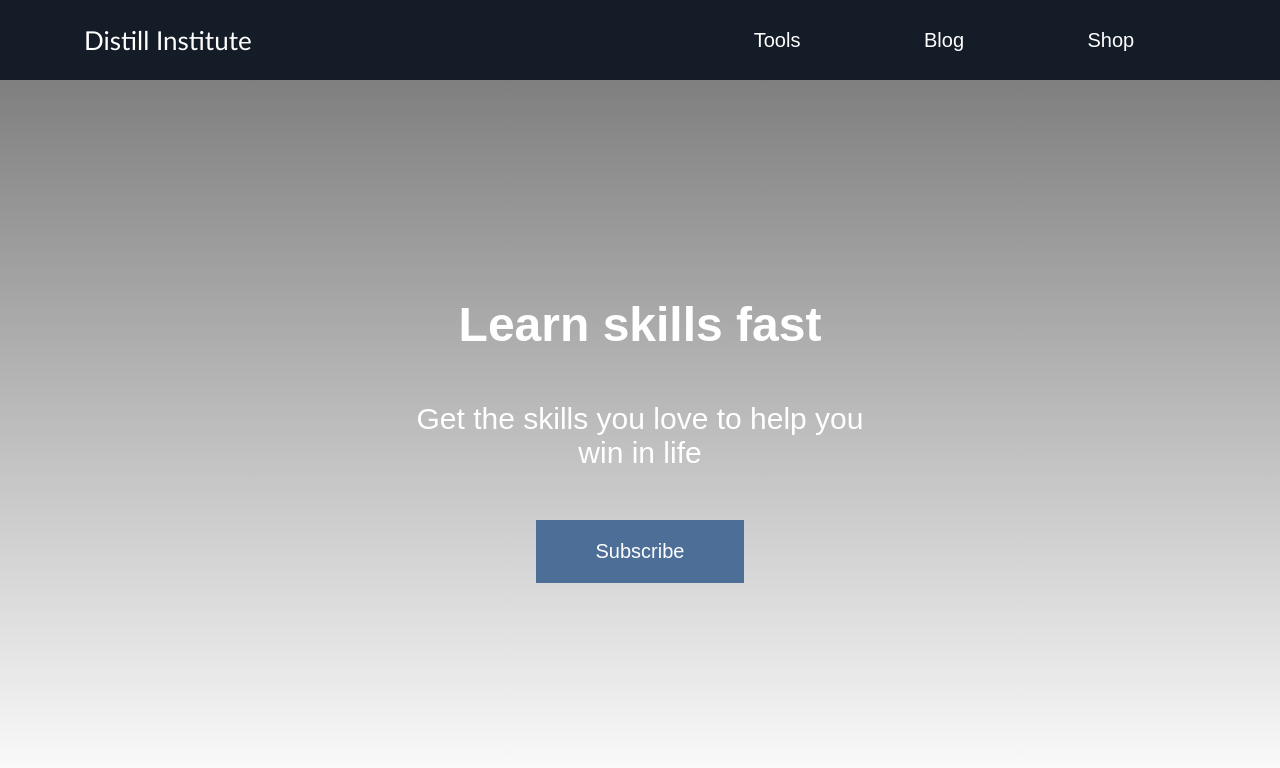
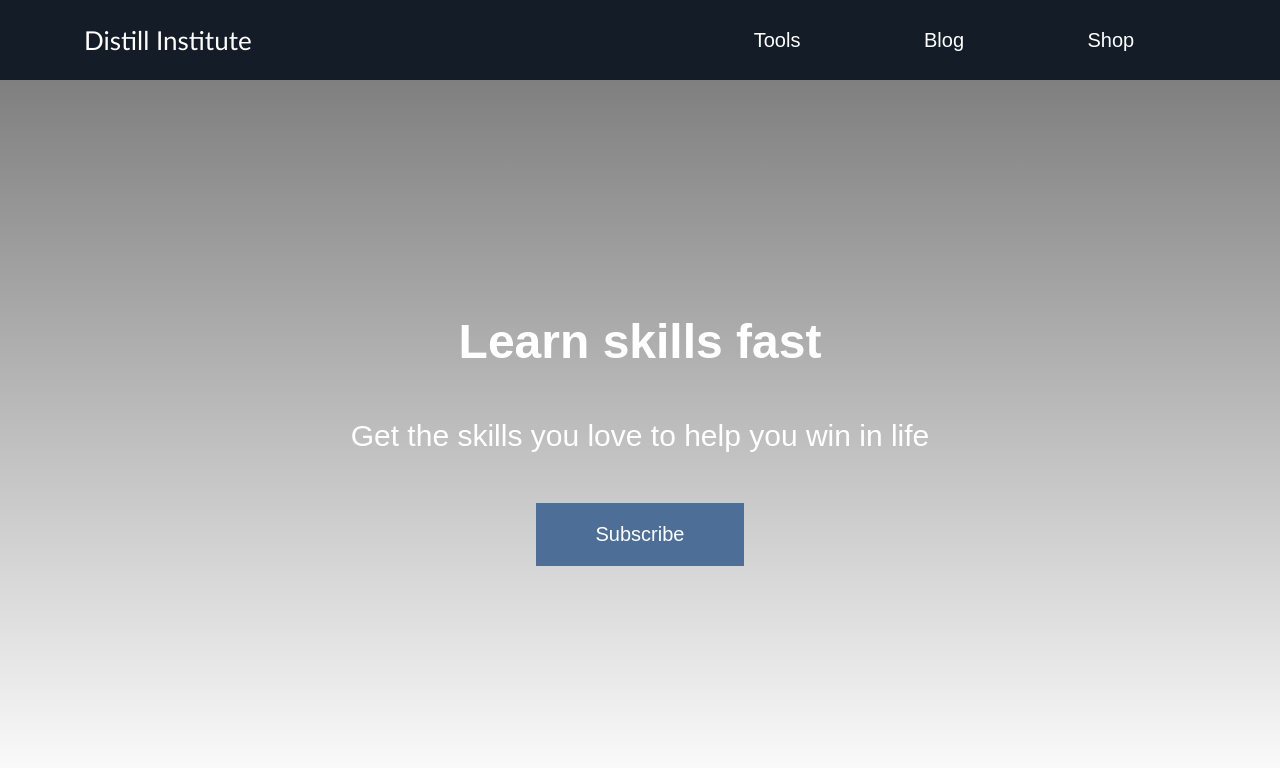
Before and after one commit to Yosemike/Distill-Institute, a plain HTML site: page index.html in a window 1280 px wide. Drawn offline with Linux system fonts and the light colour scheme.

Commit message:
Delete BR

```diff
--- a/index.html
+++ b/index.html
@@ -25,7 +25,7 @@
     </header>
     <section class="hero">
       <h2>Learn skills fast</h2>
-      <h3>Get the skills you love to help you  <br />win in life</h3>
+      <h3>Get the skills you love to help you win in life</h3>
       <button>Subscribe</button>
     </section>
   </body>
```
